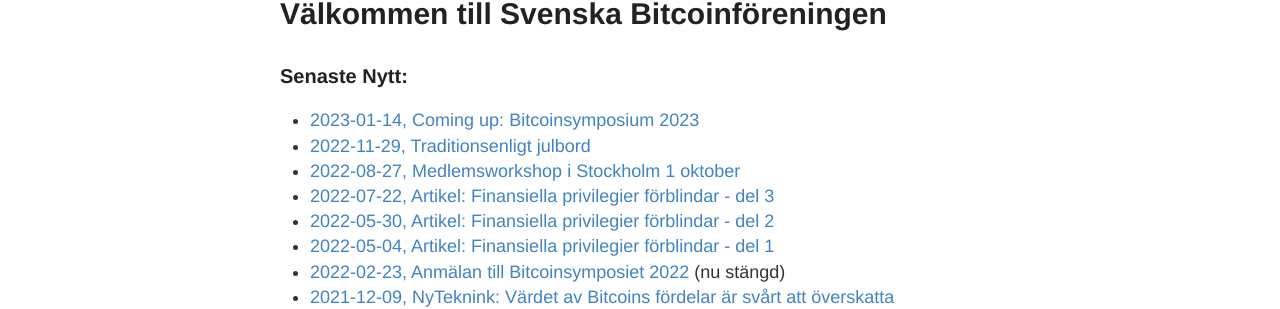
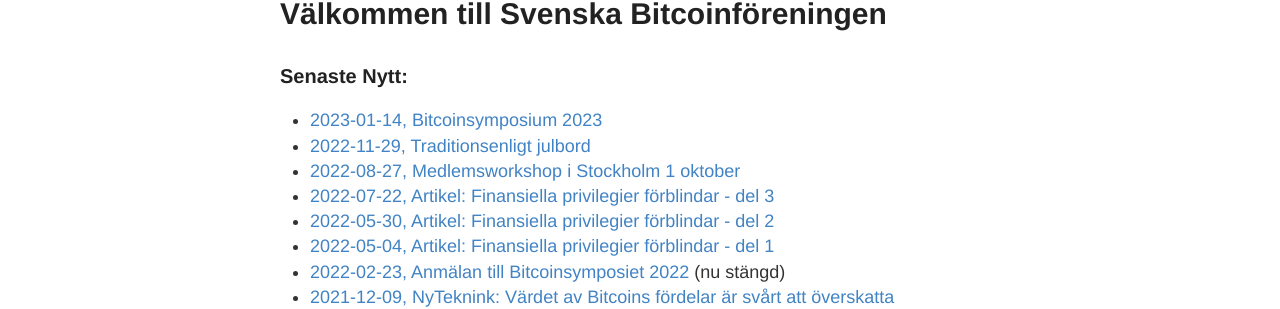
Before and after one commit to bitcoinforeningen/bitcoinforeningen.github.io, a Jekyll site: the page built from index.md, in a window 1280 px wide. Shown: the part 246-555 px from the top of the page. Built offline with Jekyll 4.4.1, drawn with Linux system fonts in a browser that asks for light colours.

Commit message:
Update index.md

```diff
--- a/index.md
+++ b/index.md
@@ -5,7 +5,7 @@ permalink: /
 ---
 
 ### Senaste Nytt:
-- [2023-01-14, Coming up: Bitcoinsymposium 2023]({% link _posts/2023-01-14-symposium.md %})
+- [2023-01-14, Bitcoinsymposium 2023]({% link _posts/2023-01-14-symposium.md %})
 - [2022-11-29, Traditionsenligt julbord]({% link _posts/2022-11-29-julbord.md %})
 - [2022-08-27, Medlemsworkshop i Stockholm 1 oktober]({% link _posts/2022-08-26-medlemsworkshop.md %})
 - [2022-07-22, Artikel: Finansiella privilegier förblindar - del 3](https://www.bitcoin.se/articles/finansiella-privilegier-forblindar-del-3)
```
